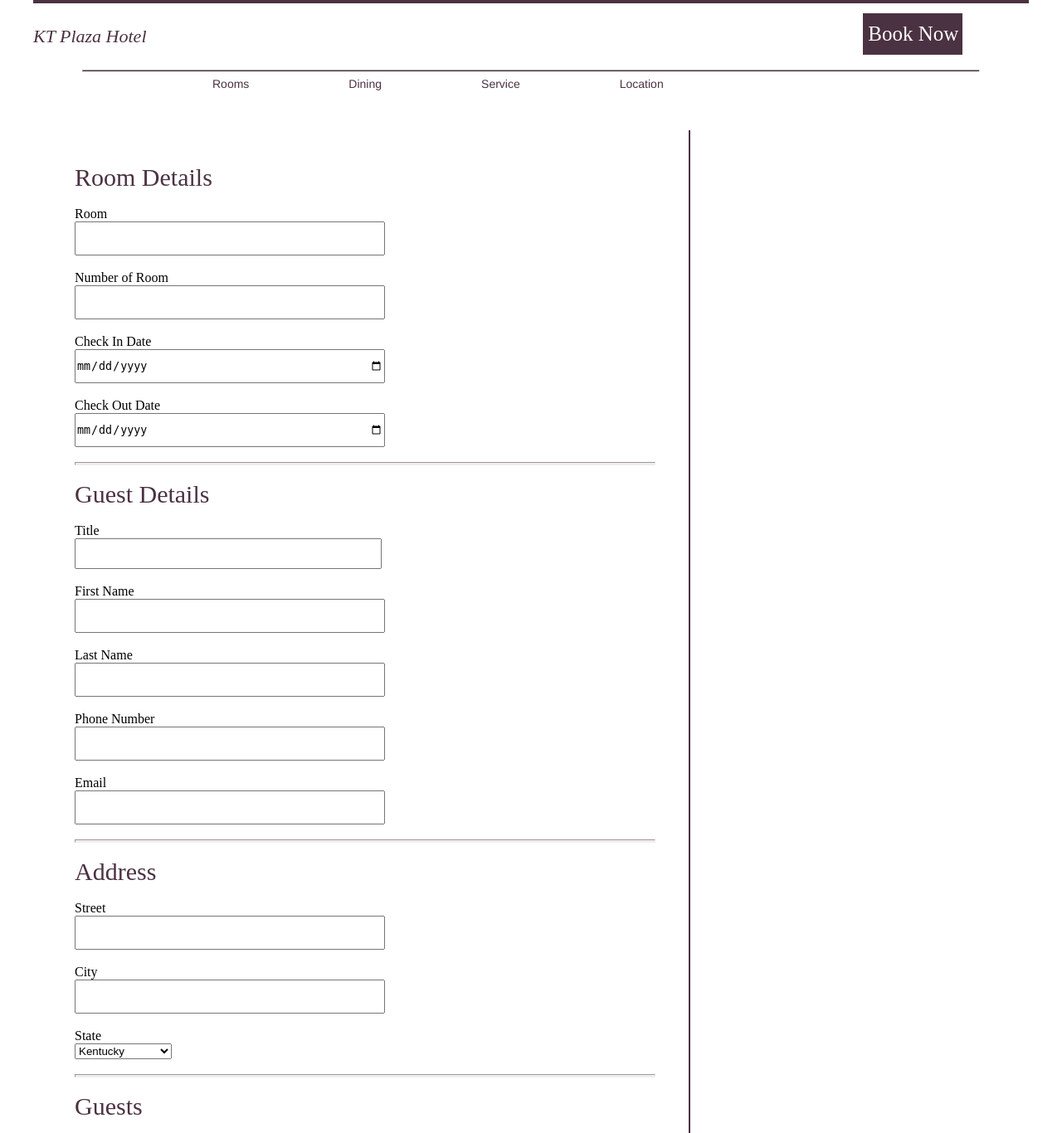
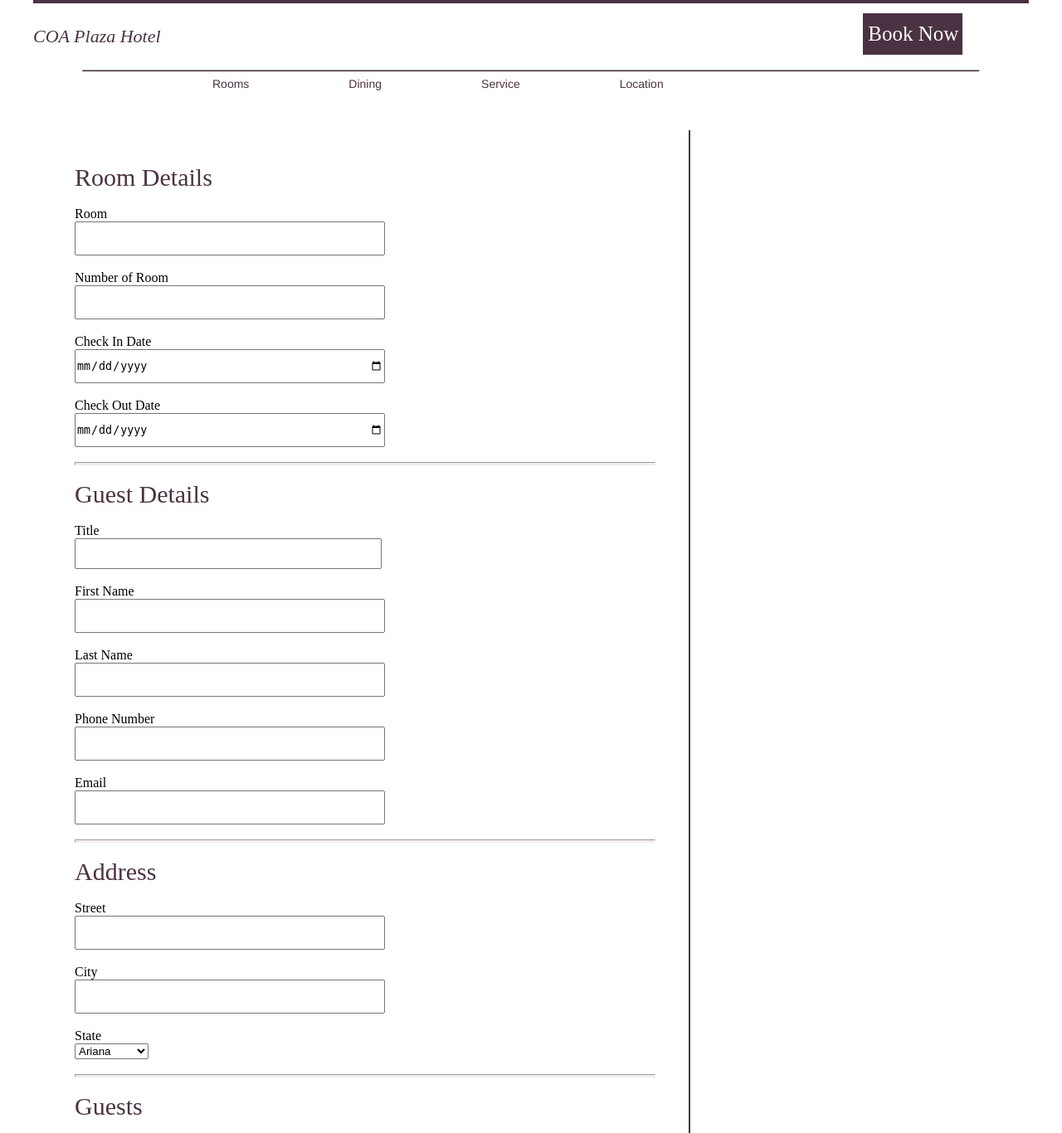
Before and after one commit to cyora/COA-HOTELS, a PHP site: page /Book.php in a window 1280 px wide. Shown: the top 1366 px of the page at 83% size. Run offline with PHP 8.4, Linux system fonts and the light colour scheme.

Commit message:
2nd edition

```diff
--- a/Book.php
+++ b/Book.php
@@ -25,7 +25,7 @@ session_start();
 <body>
 <div class="main_logo">
     <div id="hotel_name"><em>
-            KT Plaza Hotel
+            COA Plaza Hotel
         </em>
     </div>
     <div id="top">
@@ -73,40 +73,32 @@ session_start();
         <input type="text" name="city" required><br><br>
         <label>State</label><br>
         <select name="state" required>
-            <option value="KY">Kentucky</option>
-            <option value="LA">Louisiana</option>
-            <option value="ME">Maine</option>
-            <option value="MD">Maryland</option>
-            <option value="MA">Massachusetts</option>
-            <option value="MI">Michigan</option>
-            <option value="MN">Minnesota</option>
-            <option value="MS">Mississippi</option>
-            <option value="MO">Missouri</option>
-            <option value="MT">Montana</option>
-            <option value="NE">Nebraska</option>
-            <option value="NV">Nevada</option>
-            <option value="NH">New Hampshire</option>
-            <option value="NJ">New Jersey</option>
-            <option value="NM">New Mexico</option>
-            <option value="NY">New York</option>
-            <option value="NC">North Carolina</option>
-            <option value="ND">North Dakota</option>
-            <option value="OH">Ohio</option>
-            <option value="OK">Oklahoma</option>
-            <option value="OR">Oregon</option>
-            <option value="PA">Pennsylvania</option>
-            <option value="RI">Rhode Island</option>
-            <option value="SC">South Carolina</option>
-            <option value="SD">South Dakota</option>
-            <option value="TN">Tennessee</option>
-            <option value="TX">Texas</option>
-            <option value="UT">Utah</option>
-            <option value="VT">Vermont</option>
-            <option value="VA">Virginia</option>
-            <option value="WA">Washington</option>
-            <option value="WV">West Virginia</option>
-            <option value="WI">Wisconsin</option>
-            <option value="WY">Wyoming</option>
+            <option value="AR">Ariana</option>
+            <option value="BE">Béja</option>
+            <option value="BI">Ben Arous</option>
+            <option value="BZ">Bizerte</option>
+            <option value="GB">Gabès</option>
+            <option value="GF">Gafsa</option>
+            <option value="JE">Jendouba</option>
+            <option value="KR">Kairouan</option>
+            <option value="KS">Kasserine</option>
+            <option value="KB">Kébili</option>
+            <option value="KF">Kef</option>
+            <option value="MH">Mahdia</option>
+            <option value="MN">Manouba</option>
+            <option value="ME">Médenine</option>
+            <option value="MO">Monastir</option>
+            <option value="NA">Nabeul</option>
+            <option value="SF">Sfax</option>
+            <option value="SS">Sidi Bouzid</option>
+            <option value="SK">Siliana</option>
+            <option value="SO">Sousse</option>
+            <option value="TA">Tataouine</option>
+            <option value="TO">Tozeur</option>
+            <option value="TU">Tunis</option>
+            <option value="ZA">Zaghouan</option>
+        </select>
+
         </select><br><br>
         <hr>
         <br>
--- a/index.php
+++ b/index.php
@@ -236,8 +236,8 @@ Visa / Master <br>
         </div>
         <div id="location">
             <Strong>COA Plaza Hotel</Strong><br><br>
-            <p>Address: &nbsp&nbsp&nbsp&nbsp&nbsp 1 Hilton Plaza</p>
-            <p>Telephone: &nbsp&nbsp (973)243-2121</p>
+            <p>Address: &nbsp&nbsp&nbsp&nbsp&nbsp 1 Aouina Plaza</p>
+            <p>Telephone: &nbsp&nbsp (+216) 93 758 340</p>
             <p>Email: &nbsp&nbsp&nbsp&nbsp&nbsp&nbsp&nbsp&nbsp contactus@coaplazahotel.com</p>
         </div>
     </div>
@@ -249,7 +249,7 @@ Visa / Master <br>
         <div class="contact">
         <Strong></Strong><br>
             <p>Address: &nbsp&nbsp&nbsp&nbsp&nbsp 1 Aouina Plaza</p>
-            <p>Telephone: &nbsp&nbsp (973)243-2121</p>
+            <p>Telephone: &nbsp&nbsp (+216) 93 758 340</p>
             <p>Email: &nbsp&nbsp&nbsp&nbsp&nbsp&nbsp&nbsp&nbsp contactus@coaplazahotel.com</p>
         </div>
         <div class="legal">
```
Also changed, not shown: Dining.php (+8 -5 lines), FacilitiesandService.php (+7 -4 lines), Location.php (+8 -5 lines), Room.php (+7 -3 lines).
